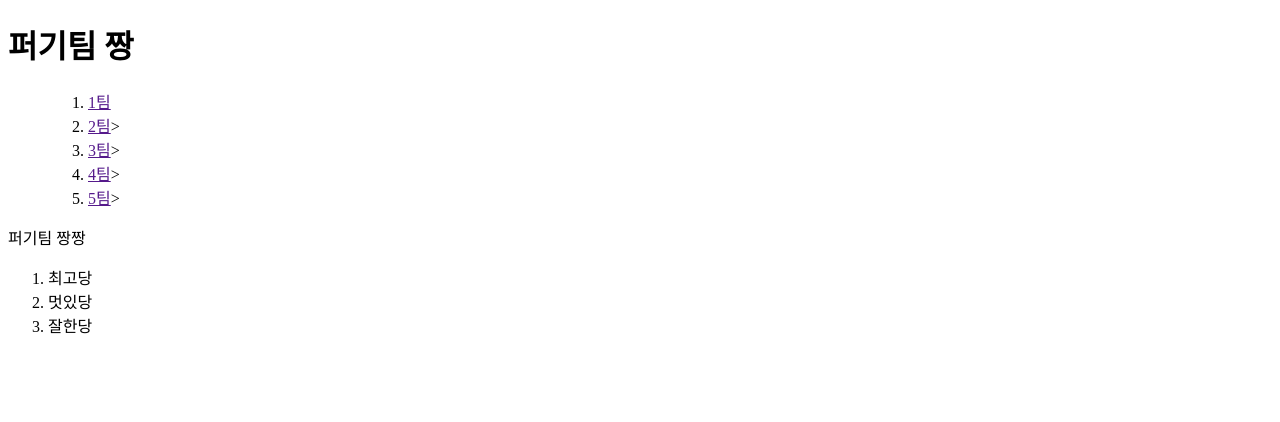
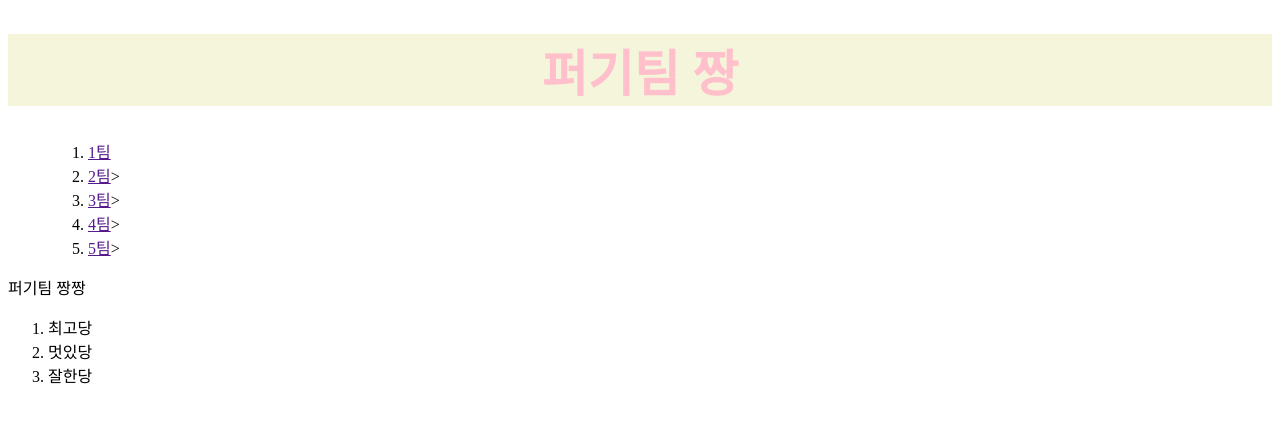
Before and after one commit to Gschool-vely/2020_M4_vley, a plain HTML site: page index.html in a window 1280 px wide. Drawn offline with Linux system fonts and the light colour scheme; files that its build step writes are made by us from their sources.

Commit message:
Add files via upload

```diff
--- /dev/null
+++ b/index.css
@@ -0,0 +1,7 @@
+h1{
+    font-size: 50px;
+    color: pink;
+    text-align: center;
+    background-color: beige;
+
+}
--- a/index.html
+++ b/index.html
@@ -4,6 +4,7 @@
     <meta charset="UTF-8">
     <meta name="viewport" content="width=device-width, initial-scale=1.0">
     <title>퍼기팀의 사이틍 ㅎㅎ</title>
+    <link href="../css/index.css" rel="stylesheet">
 </head>
 <body>
     <h1>퍼기팀 짱</h1>
@@ -19,7 +20,7 @@
     </ul>
     </nav>
 
-    <p>퍼기팀 짱짱</p>
+    <p class="text">퍼기팀 짱짱</p>
     <ol>
         <li>최고당</li>
         <li>멋있당</li>
```
